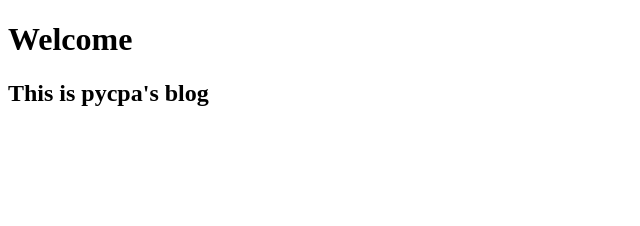
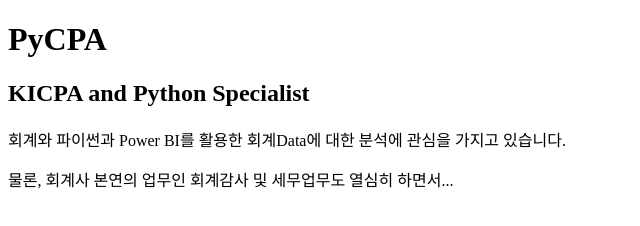
Before and after one commit to pycpa/pycpa.github.io, a plain HTML site: page index.html in a window 1280 px wide. Shown: the whole page, without its empty margins (0-640 px from the left). Drawn offline with Linux system fonts and the light colour scheme.

Commit message:
landing page 일부 수정

```diff
--- a/index.html
+++ b/index.html
@@ -1,13 +1,18 @@
 <!DOCTYPE html>
 <html lang="en">
-<head>
-    <meta charset="UTF-8">
-    <meta http-equiv="X-UA-Compatible" content="IE=edge">
-    <meta name="viewport" content="width=device-width, initial-scale=1.0">
+  <head>
+    <meta charset="UTF-8" />
+    <meta http-equiv="X-UA-Compatible" content="IE=edge" />
+    <meta name="viewport" content="width=device-width, initial-scale=1.0" />
     <title>Document</title>
-</head>
-<body>
-    <h1>Welcome</h1>
-    <h2>This is pycpa's blog</h2>
-</body>
+  </head>
+  <body>
+    <h1>PyCPA</h1>
+    <h2>KICPA and Python Specialist</h2>
+    <p>
+      회계와 파이썬과 Power BI를 활용한 회계Data에 대한 분석에 관심을 가지고
+      있습니다.
+    </p>
+    <p>물론, 회계사 본연의 업무인 회계감사 및 세무업무도 열심히 하면서...</p>
+  </body>
 </html>
```
